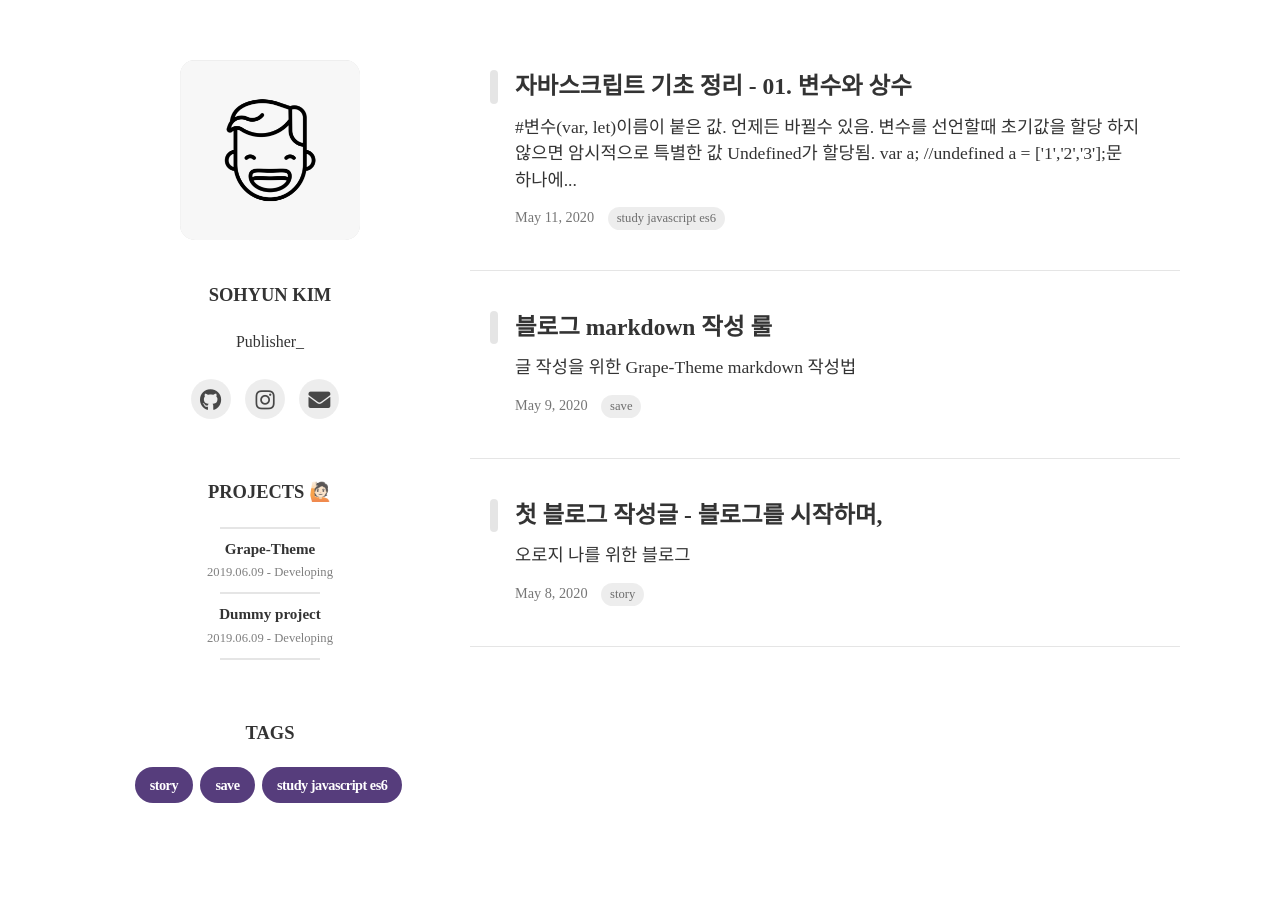
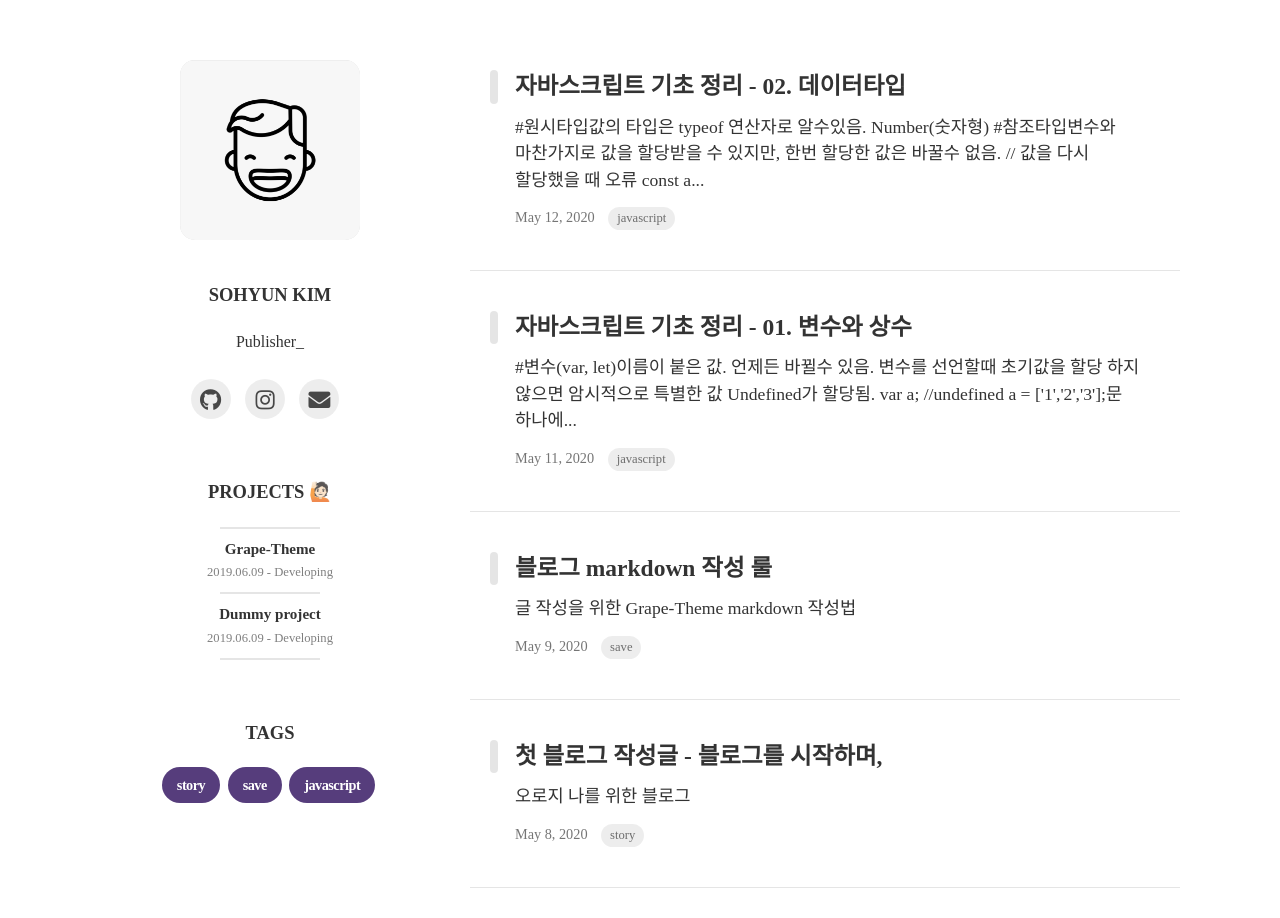
Before and after one commit to nada1587/nada1587.github.io, a Jekyll site: the page built from index.html, in a window 1280 px wide. Built offline with Jekyll 4.4.1, drawn with Linux system fonts in a browser that asks for light colours; nearby versions of some CDN libraries; some web fonts are replaced; the list of posts is cut into pages by our own code.

Commit message:
tags 수정

```diff
--- a/_posts/2020-05-11-javascript-basic-01.md
+++ b/_posts/2020-05-11-javascript-basic-01.md
@@ -2,7 +2,7 @@
 layout: post
 title: 자바스크립트 기초 정리 - 01. 변수와 상수
 subtitle : var, let, const
-tags: [study javascript es6]
+tags: [javascript]
 author: Sohyun Kim
 comments : False
 ---
--- /dev/null
+++ b/_posts/2020-05-12-javascript-basic-02.md
@@ -0,0 +1,26 @@
+---
+layout: post
+title: 자바스크립트 기초 정리 - 02. 데이터타입
+subtitle : 원시타입, 참조타입
+tags: [javascript]
+author: Sohyun Kim
+comments : False
+---
+
+<h3>#원시타입</h3>
+값의 타입은 typeof 연산자로 알수있음.
+<br>
+**Number(숫자형)**
+<br>
+<br>
+- - -
+<br>
+<br>
+<h3>#참조타입</h3>
+변수와 마찬가지로 값을 할당받을 수 있지만, 한번 할당한 값은 바꿀수 없음.
+
+{% highlight javascript %}
+  // 값을 다시 할당했을 때 오류
+  const a = 10;
+  a = 20; // Uncaught TypeError: Assignment to constant variable.
+{% endhighlight %}
```
